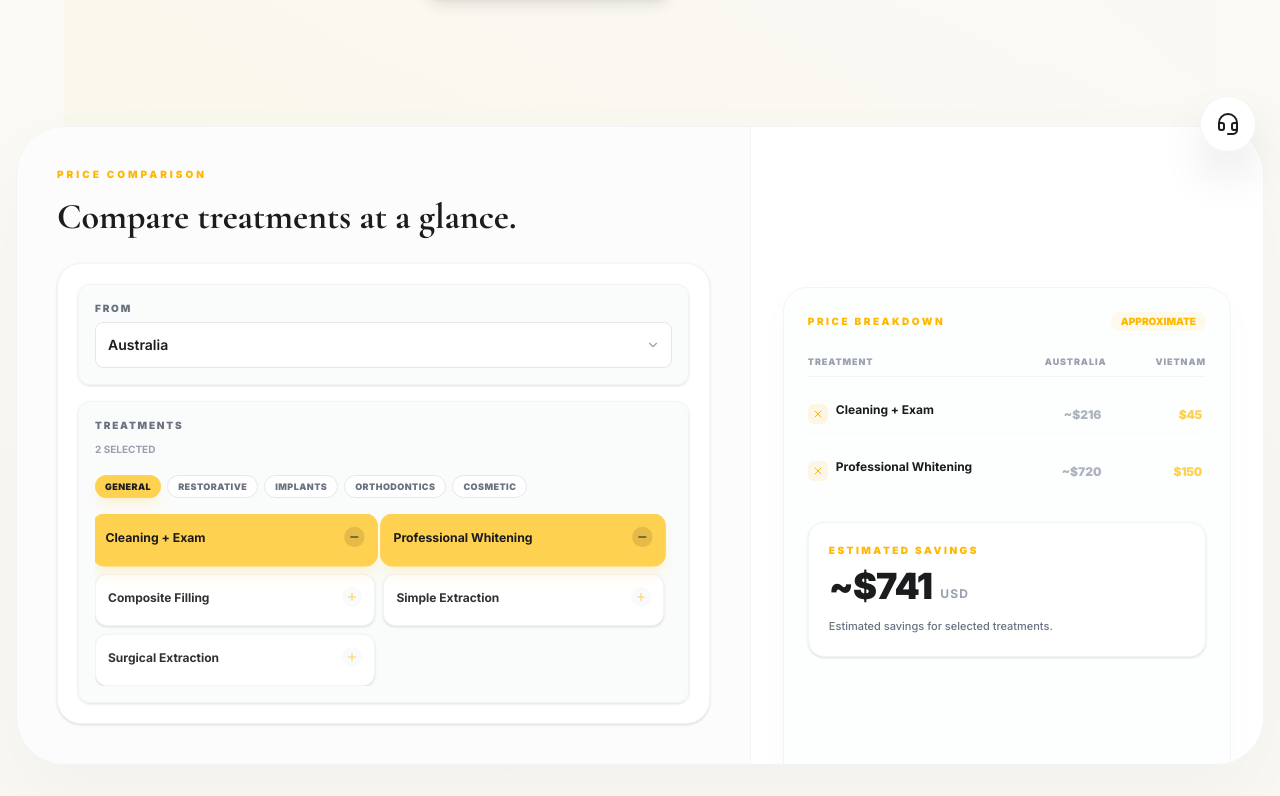
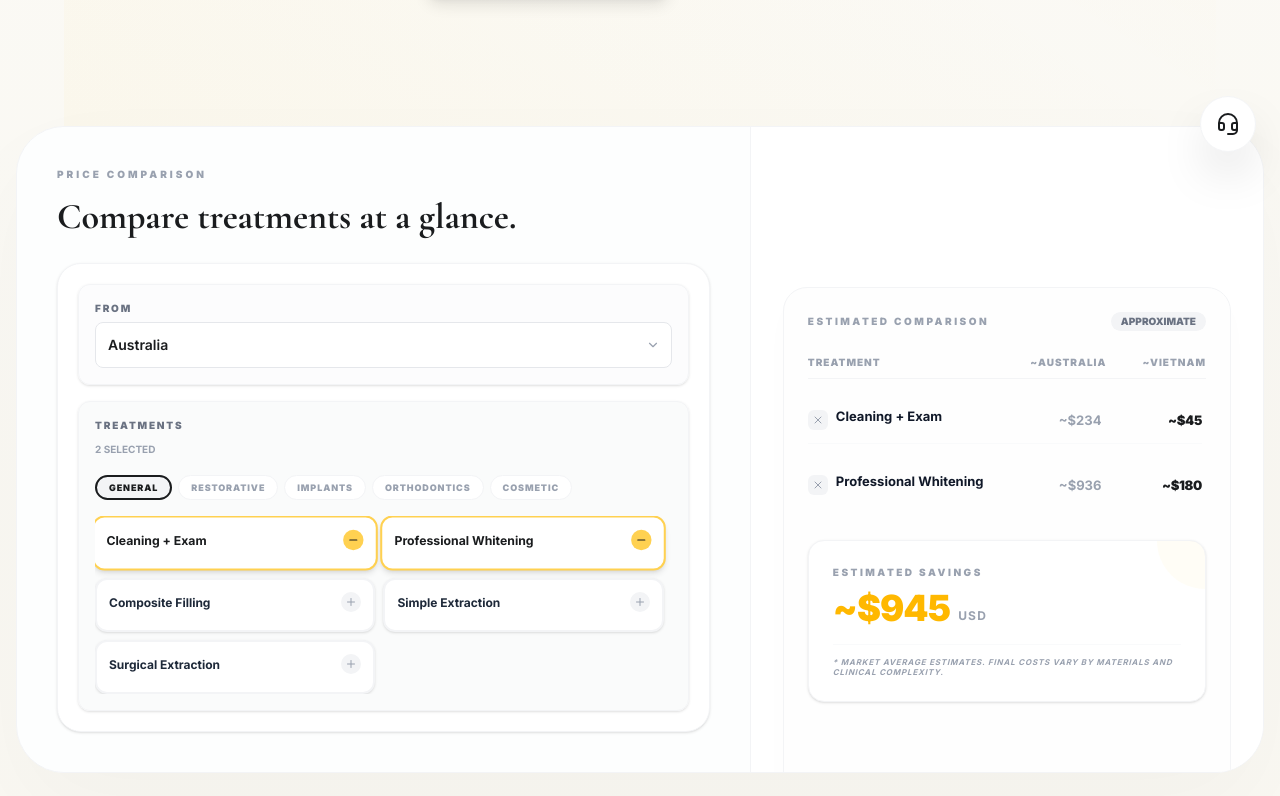
Before and after one commit to pttnhung/UCSmile_prototype, a React (Vite) app: page /#/ in a window 1280 px wide. Shown: the part 624-1420 px from the top of the page. Built offline with nearby package versions, Linux system fonts and the light colour scheme.

Commit message:
refactor: Update pricing and styling for clarity
Adjusted dental treatment pricing and updated UI elements to use more neutral text and hover colors, improving visual consistency and user experience.

```diff
--- a/src/components/BlogPage.tsx
+++ b/src/components/BlogPage.tsx
@@ -13,7 +13,7 @@ export default function BlogPage() {
       {/* Blog Hero */}
       <section className="px-6 mb-20">
         <div className="max-w-7xl mx-auto text-center">
-          <p className="text-brand-secondary font-bold tracking-[0.2em] uppercase text-sm mb-4">UCSMILE EDITORIAL</p>
+          <p className="text-gray-400 font-bold tracking-[0.2em] uppercase text-sm mb-4">UCSMILE EDITORIAL</p>
           <h1 className="font-serif text-4xl md:text-7xl font-black tracking-tighter text-brand-text mb-6">
             Guides for travel <br />
             & <span className="text-brand-secondary">treatment.</span>
@@ -40,7 +40,7 @@ export default function BlogPage() {
                   alt={post.title}
                   className="w-full h-full object-cover rounded-[2rem] transition-transform duration-700 group-hover:scale-110"
                 />
-                <div className="absolute top-6 left-6 bg-white/90 backdrop-blur-md px-3 py-1 rounded-lg text-[10px] font-black text-brand-secondary uppercase tracking-widest border border-brand-secondary/20">
+                <div className="absolute top-6 left-6 bg-white/90 backdrop-blur-md px-3 py-1 rounded-lg text-[10px] font-black text-gray-500 uppercase tracking-widest border border-gray-100">
                   {post.category}
                 </div>
               </div>
@@ -56,7 +56,7 @@ export default function BlogPage() {
                   {post.subtitle}
                 </p>
                 <div className="flex items-center justify-between border-t border-gray-50 pt-6">
-                  <span className="text-brand-primary font-black text-xs uppercase tracking-widest flex items-center gap-2">
+                  <span className="text-brand-text font-black text-xs uppercase tracking-widest flex items-center gap-2 group-hover:text-brand-primary transition-colors">
                     READ ARTICLE <ChevronRight className="w-4 h-4 transition-transform group-hover:translate-x-1" />
                   </span>
                 </div>
--- a/src/components/LandingPage.tsx
+++ b/src/components/LandingPage.tsx
@@ -25,32 +25,31 @@ interface Treatment {
 
 const TREATMENTS: Treatment[] = [
   { id: 'cleaning', name: 'Cleaning + Exam', vietnamPrice: 45, category: 'General' },
-  { id: 'whitening', name: 'Professional Whitening', vietnamPrice: 150, category: 'General' },
+  { id: 'whitening', name: 'Professional Whitening', vietnamPrice: 180, category: 'General' },
   { id: 'filling', name: 'Composite Filling', vietnamPrice: 40, hasQuantity: true, category: 'General' },
-  { id: 'extraction', name: 'Simple Extraction', vietnamPrice: 50, hasQuantity: true, category: 'General' },
-  { id: 'surgical-extraction', name: 'Surgical Extraction', vietnamPrice: 120, hasQuantity: true, category: 'General' },
-  { id: 'root-canal', name: 'Root Canal + Crown', vietnamPrice: 420, category: 'Restorative' },
-  { id: 'porcelain-crown', name: 'Porcelain Crown (Zirconia)', vietnamPrice: 350, hasQuantity: true, category: 'Restorative' },
-  { id: 'veneer', name: 'Premium Veneers (per tooth)', vietnamPrice: 280, hasQuantity: true, category: 'Cosmetic' },
-  { id: 'implant', name: 'Single Implant (incl. Crown)', vietnamPrice: 780, hasQuantity: true, category: 'Implants' },
-  { id: 'all-on-4', name: 'All-on-4 Full Arch', vietnamPrice: 7500, category: 'Implants' },
-  { id: 'all-on-6', name: 'All-on-6 Full Arch', vietnamPrice: 9500, category: 'Implants' },
-  { id: 'invisalign', name: 'Invisalign (Full Package)', vietnamPrice: 1800, category: 'Orthodontics' },
-  { id: 'braces', name: 'Braces / Orthodontics', vietnamPrice: 1200, category: 'Orthodontics' },
-  { id: 'smile-makeover', name: 'Full Smile Makeover', vietnamPrice: 2200, category: 'Cosmetic' },
+  { id: 'extraction', name: 'Simple Extraction', vietnamPrice: 60, hasQuantity: true, category: 'General' },
+  { id: 'surgical-extraction', name: 'Surgical Extraction', vietnamPrice: 150, hasQuantity: true, category: 'General' },
+  { id: 'root-canal', name: 'Root Canal + Crown', vietnamPrice: 450, category: 'Restorative' },
+  { id: 'porcelain-crown', name: 'Porcelain Crown (Zirconia)', vietnamPrice: 380, hasQuantity: true, category: 'Restorative' },
+  { id: 'veneer', name: 'Premium Veneers (per tooth)', vietnamPrice: 350, hasQuantity: true, category: 'Cosmetic' },
+  { id: 'implant', name: 'Single Implant (incl. Crown)', vietnamPrice: 950, hasQuantity: true, category: 'Implants' },
+  { id: 'all-on-4', name: 'All-on-4 Full Arch', vietnamPrice: 8500, category: 'Implants' },
+  { id: 'all-on-6', name: 'All-on-6 Full Arch', vietnamPrice: 11000, category: 'Implants' },
+  { id: 'invisalign', name: 'Invisalign (Full Package)', vietnamPrice: 2800, category: 'Orthodontics' },
+  { id: 'braces', name: 'Braces / Orthodontics', vietnamPrice: 1500, category: 'Orthodontics' },
+  { id: 'smile-makeover', name: 'Full Smile Makeover', vietnamPrice: 3500, category: 'Cosmetic' },
   { id: 'sinus-lift', name: 'Sinus Lift (Support)', vietnamPrice: 800, category: 'Implants' },
 ];
 
 const CATEGORIES = ['General', 'Restorative', 'Implants', 'Orthodontics', 'Cosmetic'];
 
 const ORIGINS = {
-  aus: { label: 'Australia', factor: 4.8 },
-  usa: { label: 'USA', factor: 5.5 },
-  kor: { label: 'South Korea', factor: 3.4 },
-  jpn: { label: 'Japan', factor: 4.1 },
-  chn: { label: 'China', factor: 3.0 },
-  rus: { label: 'Russia', factor: 3.2 },
-  can: { label: 'Canada', factor: 5.0 },
+  aus: { label: 'Australia', factor: 5.2 },
+  usa: { label: 'USA', factor: 6.8 },
+  nzl: { label: 'New Zealand', factor: 5.0 },
+  gbr: { label: 'UK', factor: 5.8 },
+  jpn: { label: 'Japan', factor: 4.5 },
+  can: { label: 'Canada', factor: 6.0 },
 };
 
 interface TreatmentCardProps {
@@ -71,19 +70,19 @@ function TreatmentCard({
 }: TreatmentCardProps) {
   return (
     <div
-      className={`flex flex-col p-3 rounded-xl border transition-all duration-300 text-left ${
+      className={`flex flex-col p-3 rounded-xl border-2 transition-all duration-300 text-left relative group ${
         selected
-        ? 'bg-brand-primary text-brand-text border-brand-primary shadow-lg shadow-brand-primary/20 scale-[1.02]'
-        : 'bg-white border-gray-100 hover:border-brand-primary/40 text-brand-text hover:bg-gray-50 shadow-sm'
+        ? 'border-brand-primary bg-white shadow-md scale-[1.02]'
+        : 'bg-white border-gray-100 hover:border-gray-200 text-brand-text hover:bg-gray-50/50 shadow-sm'
       }`}
     >
       <div className="flex items-center justify-between mb-1.5">
         <div onClick={onToggle} className="cursor-pointer flex-grow pr-2">
-          <div className={`text-xs font-bold leading-tight ${selected ? 'text-brand-text' : 'text-brand-text/90'}`}>{t.name}</div>
+          <div className={`text-xs font-bold leading-tight ${selected ? 'text-brand-text' : 'text-gray-800'}`}>{t.name}</div>
         </div>
         <button
           onClick={onToggle}
-          className={`p-1 rounded-full transition-colors ${selected ? 'bg-black/10 text-brand-text' : 'bg-gray-50 text-brand-primary hover:bg-brand-primary hover:text-brand-text'}`}
+          className={`p-1 rounded-full transition-colors ${selected ? 'bg-brand-primary text-brand-text' : 'bg-gray-100 text-gray-400 group-hover:bg-gray-200 group-hover:text-gray-600'}`}
         >
           {selected ? (
             <Minus className="w-3 h-3" />
@@ -94,13 +93,13 @@ function TreatmentCard({
       </div>
 
       {t.hasQuantity && selected && (
-        <div className="flex items-center gap-2 mt-1.5 bg-black/5 rounded-lg p-1 self-start ring-1 ring-black/5">
-          <button onClick={() => onUpdateQuantity(-1)} className="p-0.5 hover:bg-black/10 rounded transition-colors">
-            <Minus className="w-2 h-2 text-brand-text" />
+        <div className="flex items-center gap-2 mt-1.5 bg-white rounded-lg p-1 self-start border border-brand-primary/30 shadow-sm">
+          <button onClick={() => onUpdateQuantity(-1)} className="p-0.5 hover:bg-gray-100 rounded transition-colors">
+            <Minus className="w-2 h-2 text-gray-600" />
           </button>
-          <span className="text-[10px] font-black min-w-[0.5rem] text-center text-brand-text">{quantity}</span>
-          <button onClick={() => onUpdateQuantity(1)} className="p-0.5 hover:bg-black/10 rounded transition-colors">
-            <Plus className="w-2 h-2 text-brand-text" />
+          <span className="text-[10px] font-bold min-w-[0.5rem] text-center text-brand-text">{quantity}</span>
+          <button onClick={() => onUpdateQuantity(1)} className="p-0.5 hover:bg-gray-100 rounded transition-colors">
+            <Plus className="w-2 h-2 text-gray-600" />
           </button>
         </div>
       )}
@@ -172,7 +171,7 @@ export default function LandingPage() {
           <h1 className="font-serif text-5xl md:text-[84px] leading-[0.98] mb-8 tracking-tighter text-brand-text">
             Expert Dental <br />
             Care. Designed <br />
-            for <span className="text-brand-secondary">Travel.</span>
+            for <span className="text-brand-text border-b-4 border-brand-primary/20">Travel.</span>
           </h1>
           <p className="text-gray-500 max-w-xl mx-auto mb-12 text-lg md:text-xl font-medium leading-relaxed">
             Premium care in Da Nang. We connect international patients with JCI-standard clinics and local concierge support.
@@ -192,12 +191,12 @@ export default function LandingPage() {
       <section id="price-comparison" className="pb-32 px-4 max-w-7xl mx-auto">
         <div className="bg-white rounded-[3rem] overflow-hidden flex flex-col lg:flex-row shadow-[0_40px_100px_rgba(0,0,0,0.03)] border border-gray-100">
           {/* Selector Pane */}
-          <div className="p-6 md:p-10 lg:w-3/5 bg-gray-50/50">
-            <p className="text-[10px] font-black uppercase tracking-[0.3em] text-brand-secondary mb-3">PRICE COMPARISON</p>
+          <div className="p-6 md:p-10 lg:w-3/5 bg-gray-50/30">
+            <p className="text-[10px] font-black uppercase tracking-[0.3em] text-gray-400 mb-3">PRICE COMPARISON</p>
             <h2 className="font-serif text-2xl md:text-4xl font-black mb-6 leading-tight text-brand-text">Compare treatments at a glance.</h2>
 
             <div className="space-y-4 bg-white p-5 rounded-[1.5rem] border border-gray-100 shadow-sm">
-              <div className="bg-gray-50/80 rounded-xl p-4 border border-gray-100 shadow-sm">
+              <div className="bg-gray-50/50 rounded-xl p-4 border border-gray-100 shadow-sm">
                 <label className="text-[10px] font-black uppercase tracking-[0.18em] text-gray-500 mb-1.5 block">FROM</label>
                 <div className="relative">
                   <select
@@ -227,10 +226,10 @@ export default function LandingPage() {
                     <button
                       key={cat}
                       onClick={() => setActiveCategory(cat)}
-                      className={`px-2.5 py-1 rounded-full text-[9px] font-black uppercase tracking-wider transition-all duration-300 ${
+                      className={`px-3 py-1 rounded-full text-[9px] font-black uppercase tracking-[0.1em] transition-all duration-300 ${
                         activeCategory === cat
-                        ? 'bg-brand-primary text-brand-text shadow-lg shadow-brand-primary/20'
-                        : 'bg-white text-gray-500 hover:bg-gray-50 border border-gray-200'
+                        ? 'bg-gray-100 text-brand-text border-2 border-brand-text'
+                        : 'bg-white text-gray-400 hover:text-gray-600 border border-gray-100'
                       }`}
                     >
                       {cat}
@@ -262,48 +261,48 @@ export default function LandingPage() {
 
           {/* Breakdown Pane */}
           <div className="p-6 md:p-8 lg:w-[42%] md:border-l border-gray-100 bg-white text-left">
-            <div className="lg:mt-32 h-full rounded-[1.5rem] bg-gray-50/30 p-5 sm:p-6 border border-gray-100 shadow-[0_10px_40px_rgba(0,0,0,0.02)]">
+            <div className="lg:mt-32 h-full rounded-[1.5rem] bg-gray-50/20 p-5 sm:p-6 border border-gray-100 shadow-[0_10px_40px_rgba(0,0,0,0.01)]">
               <div className="flex items-center justify-between mb-6">
-                <span className="text-[10px] font-black uppercase tracking-[0.25em] text-brand-secondary">PRICE BREAKDOWN</span>
-                <span className="text-[10px] bg-brand-primary/10 px-2.5 py-0.5 rounded-full uppercase font-black text-brand-secondary">APPROXIMATE</span>
+                <span className="text-[10px] font-black uppercase tracking-[0.25em] text-gray-400">ESTIMATED COMPARISON</span>
+                <span className="text-[10px] bg-gray-100 px-2.5 py-0.5 rounded-full uppercase font-black text-gray-500">APPROXIMATE</span>
               </div>
 
               <div className="space-y-4 mb-8">
-                <div className="grid grid-cols-12 text-[9px] font-black text-gray-400 pb-2 border-b border-gray-100 uppercase tracking-widest">
+                <div className="grid grid-cols-12 text-[10px] font-black text-gray-400 pb-2 border-b border-gray-100 uppercase tracking-widest">
                   <div className="col-span-6">TREATMENT</div>
-                  <div className="col-span-3 text-right">{ORIGINS[pricingFrom].label}</div>
-                  <div className="col-span-3 text-right">VIETNAM</div>
+                  <div className="col-span-3 text-right">~{ORIGINS[pricingFrom].label}</div>
+                  <div className="col-span-3 text-right">~VIETNAM</div>
                 </div>
 
                 {selectedTreatments.length === 0 ? (
-                  <p className="text-center py-8 text-gray-400 italic text-sm">Pick one or more services to compare</p>
+                  <p className="text-center py-12 text-gray-400 font-bold uppercase tracking-widest text-[10px]">Pick your services to compare</p>
                 ) : (
                   <div className="space-y-4 max-h-[450px] overflow-y-auto pr-1 custom-scrollbar">
                     {selectedTreatments.map(id => {
                       const t = TREATMENTS.find(item => item.id === id);
                       if (!t) return null;
                       return (
-                        <div key={id} className="grid grid-cols-12 items-center gap-2 group py-2 border-b border-gray-50 last:border-0 relative">
+                        <div key={id} className="grid grid-cols-12 items-center gap-2 group py-3 border-b border-gray-50 last:border-0 relative">
                           <div className="col-span-6 flex items-start gap-2 min-w-0">
                             <button
                               onClick={() => toggleTreatment(id)}
-                              className="w-5 h-5 flex-shrink-0 mt-0.5 flex items-center justify-center rounded-md bg-brand-secondary/10 text-brand-secondary transition-all hover:bg-brand-secondary hover:text-white"
+                              className="w-5 h-5 flex-shrink-0 mt-0.5 flex items-center justify-center rounded-md bg-gray-100 text-gray-400 transition-all hover:bg-red-50 hover:text-red-500"
                               title="Remove treatment"
                             >
                               <X className="w-3 h-3" />
                             </button>
                             <div className="min-w-0 pr-1">
-                                <div className="text-[12px] font-bold text-brand-text leading-tight md:leading-snug">
+                                <div className="text-[13px] font-bold text-gray-900 leading-tight">
                                   {t.name}
                                 </div>
                                 {(quantities[id] > 1) && <p className="text-[9px] text-gray-400 font-bold uppercase tracking-wider mt-0.5">Quantity: {quantities[id]}</p>}
                             </div>
                           </div>
                           <div className="col-span-3 text-right">
-                            <span className="text-[12px] font-black text-gray-400/80">~${Math.round(t.vietnamPrice * factor * (quantities[id] || 1)).toLocaleString()}</span>
+                            <span className="text-[13px] font-bold text-gray-400">~${Math.round(t.vietnamPrice * factor * (quantities[id] || 1)).toLocaleString()}</span>
                           </div>
                           <div className="col-span-3 text-right">
-                            <span className="text-[12px] font-black text-brand-primary uppercase tracking-tight">${Math.round(t.vietnamPrice * (quantities[id] || 1)).toLocaleString()}</span>
+                            <span className="text-[13px] font-black text-brand-text tracking-tight">~${Math.round(t.vietnamPrice * (quantities[id] || 1)).toLocaleString()}</span>
                           </div>
                         </div>
                       );
@@ -312,14 +311,15 @@ export default function LandingPage() {
                 )}
               </div>
 
-              <div className="bg-white rounded-2xl p-5 border border-gray-100 shadow-sm">
-                <span className="text-[10px] font-black text-brand-secondary uppercase tracking-[0.25em] block mb-2">ESTIMATED SAVINGS</span>
-                <div className="flex items-end gap-2 mb-3">
-                  <span className="text-4xl font-black tracking-tight text-brand-text">~${Math.round(totalSavings).toLocaleString()}</span>
+              <div className="bg-white rounded-2xl p-6 border border-gray-100 shadow-sm relative overflow-hidden">
+                <div className="absolute top-0 right-0 w-24 h-24 bg-brand-primary/5 rounded-full -mr-12 -mt-12" />
+                <span className="text-[10px] font-black text-gray-400 uppercase tracking-[0.25em] block mb-2 relative z-10">ESTIMATED SAVINGS</span>
+                <div className="flex items-end gap-2 mb-4 relative z-10">
+                  <span className="text-4xl font-black tracking-tight text-brand-secondary">~${Math.round(totalSavings).toLocaleString()}</span>
                   <span className="text-xs font-bold text-gray-400 uppercase tracking-widest pb-1">USD</span>
                 </div>
-                <p className="text-[11px] text-gray-500 leading-relaxed font-medium">
-                  {selectedTreatments.length > 0 ? "Estimated savings for selected treatments." : "Choose one or more treatments to compare."}
+                <p className="text-[8px] font-bold text-gray-400 uppercase tracking-widest leading-tight border-t border-gray-50 pt-3 italic">
+                  * Market average estimates. Final costs vary by materials and clinical complexity.
                 </p>
               </div>
             </div>
@@ -328,7 +328,7 @@ export default function LandingPage() {
       </section>
 
       <section id="why-us" className="py-32 px-4 max-w-7xl mx-auto text-center">
-        <span className="text-brand-primary font-bold tracking-[0.2em] mb-4 block uppercase text-sm">THE PLATFORM ADVANTAGE</span>
+        <span className="text-gray-400 font-bold tracking-[0.2em] mb-4 block uppercase text-sm">THE PLATFORM ADVANTAGE</span>
         <h2 className="font-serif text-3xl md:text-5xl font-black mb-20 text-brand-text">Why smart travelers choose us.</h2>
 
         <div className="grid grid-cols-1 sm:grid-cols-2 lg:grid-cols-4 gap-8">
@@ -377,7 +377,7 @@ export default function LandingPage() {
 
       {/* Verified Partners */}
       <section id="clinics" className="py-32 px-4 max-w-7xl mx-auto">
-        <div className="mb-16 border-l-4 border-brand-secondary pl-6">
+        <div className="mb-16 border-l-4 border-gray-100 pl-6">
           <h2 className="text-3xl md:text-5xl font-black text-brand-text mb-2 uppercase tracking-tighter">Verified Partners</h2>
           <p className="text-gray-400 font-bold uppercase tracking-[0.2em] text-xs">Top Rated Clinics in Da Nang</p>
         </div>
@@ -400,20 +400,20 @@ export default function LandingPage() {
             }
           ].map((partner, idx) => (
             <div key={idx} className="bg-white rounded-[2.5rem] overflow-hidden group border border-gray-100 shadow-sm hover:shadow-2xl hover:border-brand-primary/20 transition-all cursor-pointer">
-              <div className="h-64 bg-gray-100 relative overflow-hidden p-3">
+                <div className="h-64 bg-gray-100 relative overflow-hidden p-3">
                 <img
                   src={partner.img}
                   alt={partner.name}
                   className="w-full h-full object-cover rounded-[2rem] transition-transform duration-500 group-hover:scale-110"
                 />
-                <div className="absolute top-6 left-6 bg-white/90 backdrop-blur-md text-brand-secondary px-3 py-1 rounded-lg text-[10px] font-black border border-brand-secondary/30 uppercase tracking-widest italic">VETTED</div>
+                <div className="absolute top-6 left-6 bg-white/90 backdrop-blur-md text-gray-500 px-3 py-1 rounded-lg text-[10px] font-black border border-gray-100 uppercase tracking-widest italic">VETTED</div>
               </div>
               <div className="p-8">
-                <p className="text-[10px] font-black text-brand-secondary uppercase tracking-[0.2em] mb-2 font-black">PARTNER CLINIC</p>
+                <p className="text-[10px] font-black text-gray-400 uppercase tracking-[0.2em] mb-2 font-black">PARTNER CLINIC</p>
                 <h3 className="font-bold text-brand-text text-2xl mb-5 group-hover:text-brand-primary transition-colors h-14 flex items-center leading-tight">{partner.name}</h3>
                 <div className="space-y-3 mb-8">
                   <div className="flex items-start gap-2 text-[12px] font-semibold text-gray-500 leading-tight">
-                    <span className="mt-1 w-2 h-2 rounded-full bg-brand-secondary flex-shrink-0"></span>
+                    <span className="mt-1 w-2 h-2 rounded-full bg-gray-200 flex-shrink-0"></span>
                     {partner.address}
                   </div>
                   <div className="flex items-center gap-3">
@@ -429,7 +429,7 @@ export default function LandingPage() {
                     <span className="text-[14px] font-black text-brand-text">{partner.price}</span>
                   </div>
                 </div>
-                <div className="flex items-center justify-between border-t border-gray-50 pt-6 text-brand-secondary font-black text-[10px] uppercase tracking-widest">
+                <div className="flex items-center justify-between border-t border-gray-50 pt-6 text-gray-400 font-black text-[10px] uppercase tracking-widest group-hover:text-brand-text transition-colors">
                    <span>CONTACT CONCIERGE TO BOOK</span>
                 </div>
               </div>
@@ -443,7 +443,7 @@ export default function LandingPage() {
         <div className="max-w-7xl mx-auto">
           <div className="flex flex-col md:flex-row md:items-end justify-between mb-20 gap-8 text-left">
             <div className="max-w-2xl">
-              <span className="text-brand-primary font-bold tracking-[0.2em] mb-4 block uppercase text-sm">LOCAL EXPERIENCE</span>
+              <span className="text-gray-400 font-bold tracking-[0.2em] mb-4 block uppercase text-sm font-sans">TRAVEL & EXPERIENCE</span>
               <h2 className="font-serif text-4xl md:text-6xl font-black leading-tight text-white italic">Explore Da Nang while you heal.</h2>
             </div>
             <p className="text-white/60 max-w-sm text-lg leading-relaxed font-medium">
@@ -493,7 +493,7 @@ export default function LandingPage() {
                 <div className="absolute inset-0 bg-gradient-to-t from-black via-black/20 to-transparent opacity-60 group-hover:opacity-80 transition-opacity" />
 
                 <div className="absolute inset-0 p-8 flex flex-col justify-end text-left">
-                  <span className="text-[10px] font-black tracking-[0.2em] text-brand-primary mb-2 block bg-white/10 w-fit px-2 py-1 rounded backdrop-blur-sm">
+                  <span className="text-[10px] font-black tracking-[0.2em] text-white mb-2 block bg-white/20 w-fit px-2 py-1 rounded backdrop-blur-sm">
                     {loc.tag}
                   </span>
                   <h3 className="font-serif text-3xl font-black text-white mb-2 leading-tight">{loc.name}</h3>
@@ -511,19 +511,19 @@ export default function LandingPage() {
       <section id="book-now" className="py-32 px-4">
         <div className="max-w-7xl mx-auto bg-white rounded-[3rem] overflow-hidden shadow-[0_30px_80px_rgba(15,23,42,0.08)] border border-gray-100 flex flex-col md:flex-row">
           <div className="bg-brand-section p-10 md:p-14 text-white md:w-[35%]">
-            <p className="text-[11px] font-black uppercase tracking-[0.22em] text-brand-primary mb-4">BOOKING SUPPORT</p>
+            <p className="text-[11px] font-black uppercase tracking-[0.22em] text-gray-400 mb-4">BOOKING SUPPORT</p>
             <h2 className="text-3xl md:text-4xl font-black mb-8 leading-tight">Dental Advice. Booking Support.</h2>
             <div className="space-y-6 text-sm text-white/70 font-medium">
               <div className="flex gap-4 items-start">
-                <span className="mt-1.5 w-2 h-2 rounded-full bg-brand-primary flex-shrink-0"></span>
+                <span className="mt-1.5 w-2 h-2 rounded-full bg-white/20 flex-shrink-0"></span>
                 <p>Tell us what treatment you need.</p>
               </div>
               <div className="flex gap-4 items-start">
-                <span className="mt-1.5 w-2 h-2 rounded-full bg-brand-primary flex-shrink-0"></span>
+                <span className="mt-1.5 w-2 h-2 rounded-full bg-white/20 flex-shrink-0"></span>
                 <p>We’ll suggest suitable clinics and next steps.</p>
               </div>
               <div className="flex gap-4 items-start">
-                <span className="mt-1.5 w-2 h-2 rounded-full bg-brand-primary flex-shrink-0"></span>
+                <span className="mt-1.5 w-2 h-2 rounded-full bg-white/20 flex-shrink-0"></span>
                 <p>We’ll help you book a time that works.</p>
               </div>
             </div>
```
Also changed, not shown: src/App.tsx (+9 -10 lines).
